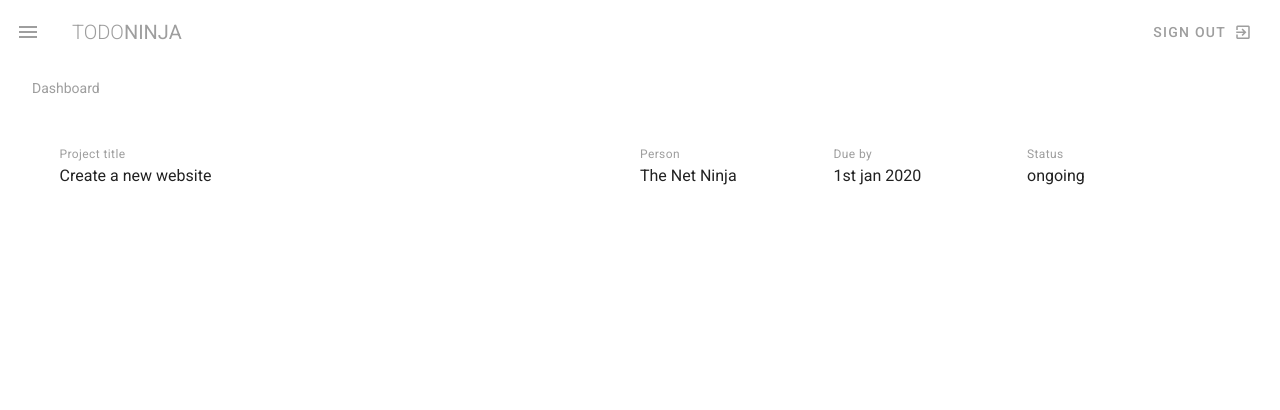
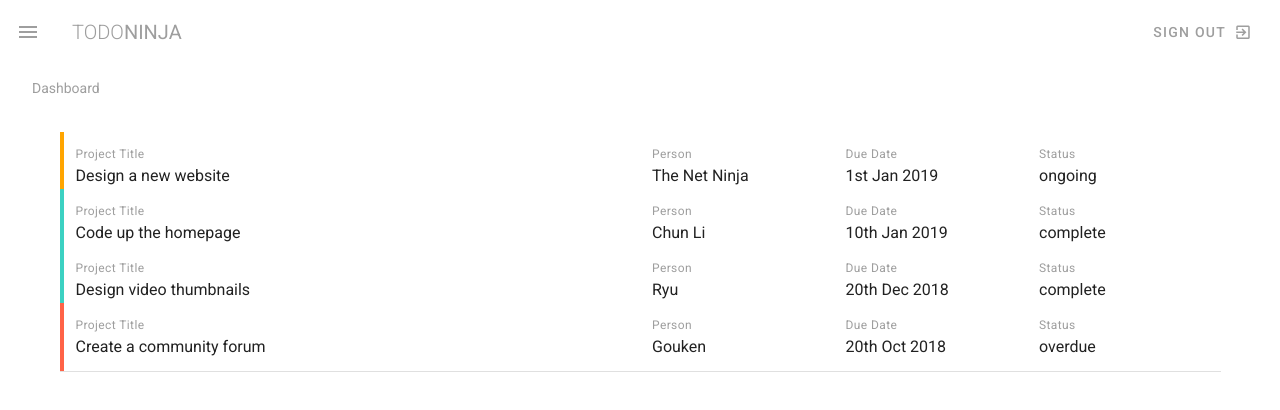
Before and after one commit to AlbertoIchikawa/my-first-blog, a Vue app in the folder VuetifyTutorial/todo-ninja/: page / in a window 1280 px wide. Shown: the top 410 px of the page. Built offline with nearby package versions, Linux system fonts and the light colour scheme.

Commit message:
Vuetify_Tutorial#15

```diff
--- a/VuetifyTutorial/todo-ninja/src/views/Dashboard.vue
+++ b/VuetifyTutorial/todo-ninja/src/views/Dashboard.vue
@@ -3,26 +3,31 @@
     <v-subheader class="grey--text">Dashboard</v-subheader>
 
     <v-container class="my-5">
-      <v-card flat class="pa-3">
-        <v-layout row wrap>
-          <v-flex xs12 md6>
-            <div class="caption grey--text">Project title</div>
-            <div>Create a new website</div>
-          </v-flex>
-          <v-flex xs6 sm4 md2>
-            <div class="caption grey--text">Person</div>
-            <div>The Net Ninja</div>
-          </v-flex>
-          <v-flex xs6 sm4 md2>
-            <div class="caption grey--text">Due by</div>
-            <div>1st jan 2020</div>
-          </v-flex>
-          <v-flex xs6 sm4 md2>
-            <div class="caption grey--text">Status</div>
-            <div>ongoing</div>
-          </v-flex>
-        </v-layout>
-      </v-card>
+
+       <v-card flat tile class="px-3" v-for="project in projects" :key="project.title">
+   <v-row row wrap>
+     <v-col cols="12" md="6" :class="`pl-3 project ${project.status}`">
+       <div class="caption grey--text">Project Title</div>
+       <div>{{project.title}}</div>
+       </v-col>
+       <v-col xs="2">
+         <div class="caption grey--text">Person</div>
+       <div>{{project.person}}</div>
+       </v-col>
+          <v-col xs="2">
+         <div class="caption grey--text">Due Date</div>
+       <div>{{project.due}}</div>
+       </v-col>
+        <v-col xs="2">
+         <div class="caption grey--text">Status</div>
+       <div>{{project.status}}</div>
+       </v-col>
+  </v-row>
+  <v-row cols="12">
+<v-divider></v-divider>
+</v-row>
+</v-card>
+
     </v-container>
   </div>
 </template>
@@ -30,5 +35,30 @@
 <script>
 // @ is an alias to /src
 
-export default {};
+export default {
+  data () {
+    return {
+      projects: [
+        { title: 'Design a new website', person: 'The Net Ninja', due: '1st Jan 2019', status: 'ongoing', content: 'Lorem ipsum dolor sit amet consectetur adipisicing elit. Sunt consequuntur eos eligendi illum minima adipisci deleniti, dicta mollitia enim explicabo fugiat quidem ducimus praesentium voluptates porro molestias non sequi animi!'},
+        { title: 'Code up the homepage', person: 'Chun Li', due: '10th Jan 2019', status: 'complete', content: 'Lorem ipsum dolor sit amet consectetur adipisicing elit. Sunt consequuntur eos eligendi illum minima adipisci deleniti, dicta mollitia enim explicabo fugiat quidem ducimus praesentium voluptates porro molestias non sequi animi!'},
+        { title: 'Design video thumbnails', person: 'Ryu', due: '20th Dec 2018', status: 'complete', content: 'Lorem ipsum dolor sit amet consectetur adipisicing elit. Sunt consequuntur eos eligendi illum minima adipisci deleniti, dicta mollitia enim explicabo fugiat quidem ducimus praesentium voluptates porro molestias non sequi animi!'},
+        { title: 'Create a community forum', person: 'Gouken', due: '20th Oct 2018', status: 'overdue', content: 'Lorem ipsum dolor sit amet consectetur adipisicing elit. Sunt consequuntur eos eligendi illum minima adipisci deleniti, dicta mollitia enim explicabo fugiat quidem ducimus praesentium voluptates porro molestias non sequi animi!'}
+      ]
+    }
+  }
+};
 </script>
+
+<style>
+
+.project.complete{
+  border-left: 4px solid #3cd1c2;
+}
+.project.ongoing{
+  border-left: 4px solid orange;
+}
+.project.overdue{
+  border-left: 4px solid tomato;
+}
+
+</style>
```
Also changed, not shown: VuetifyTutorial/todo-ninja/vuetify#15.png (added).
